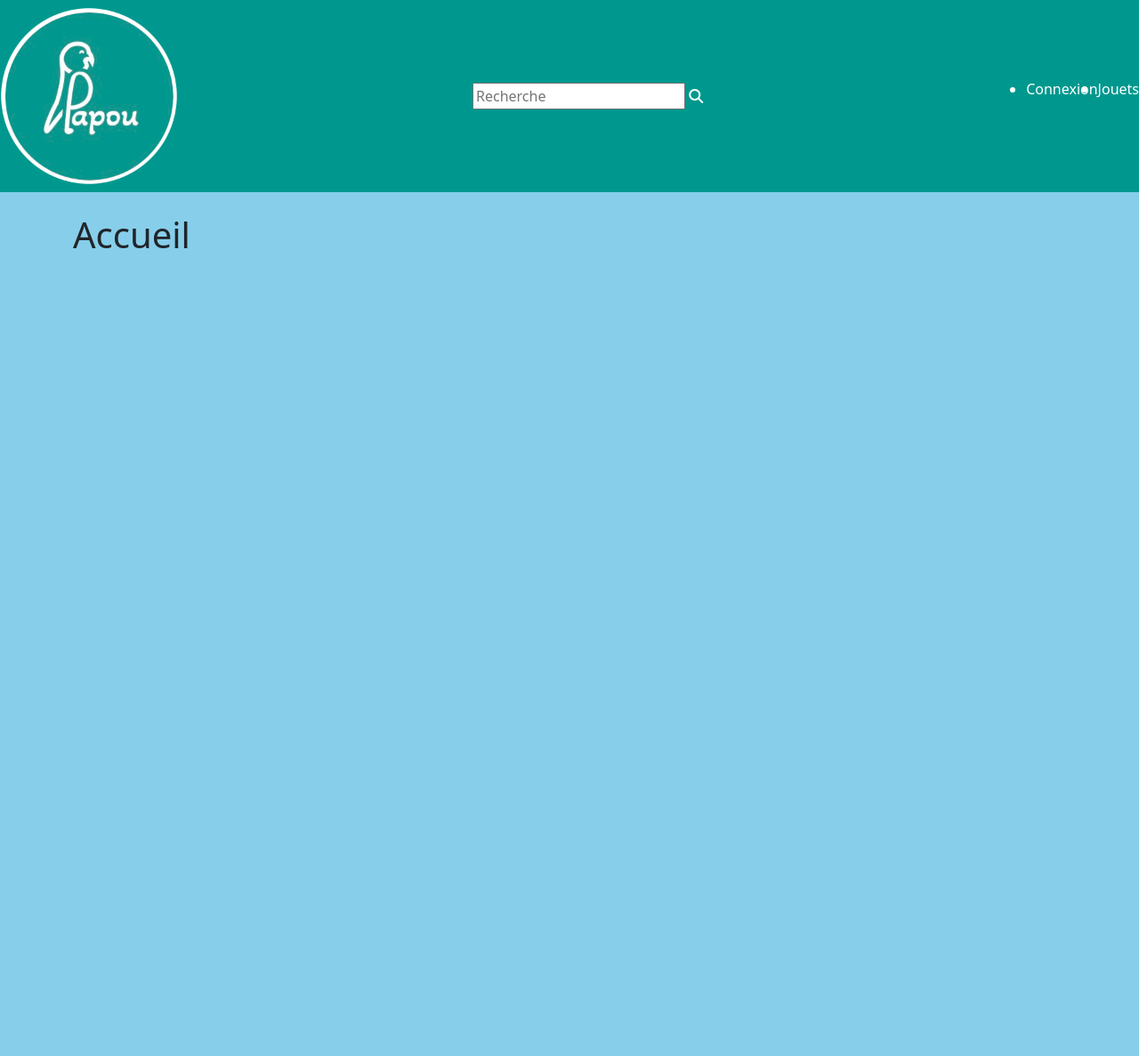
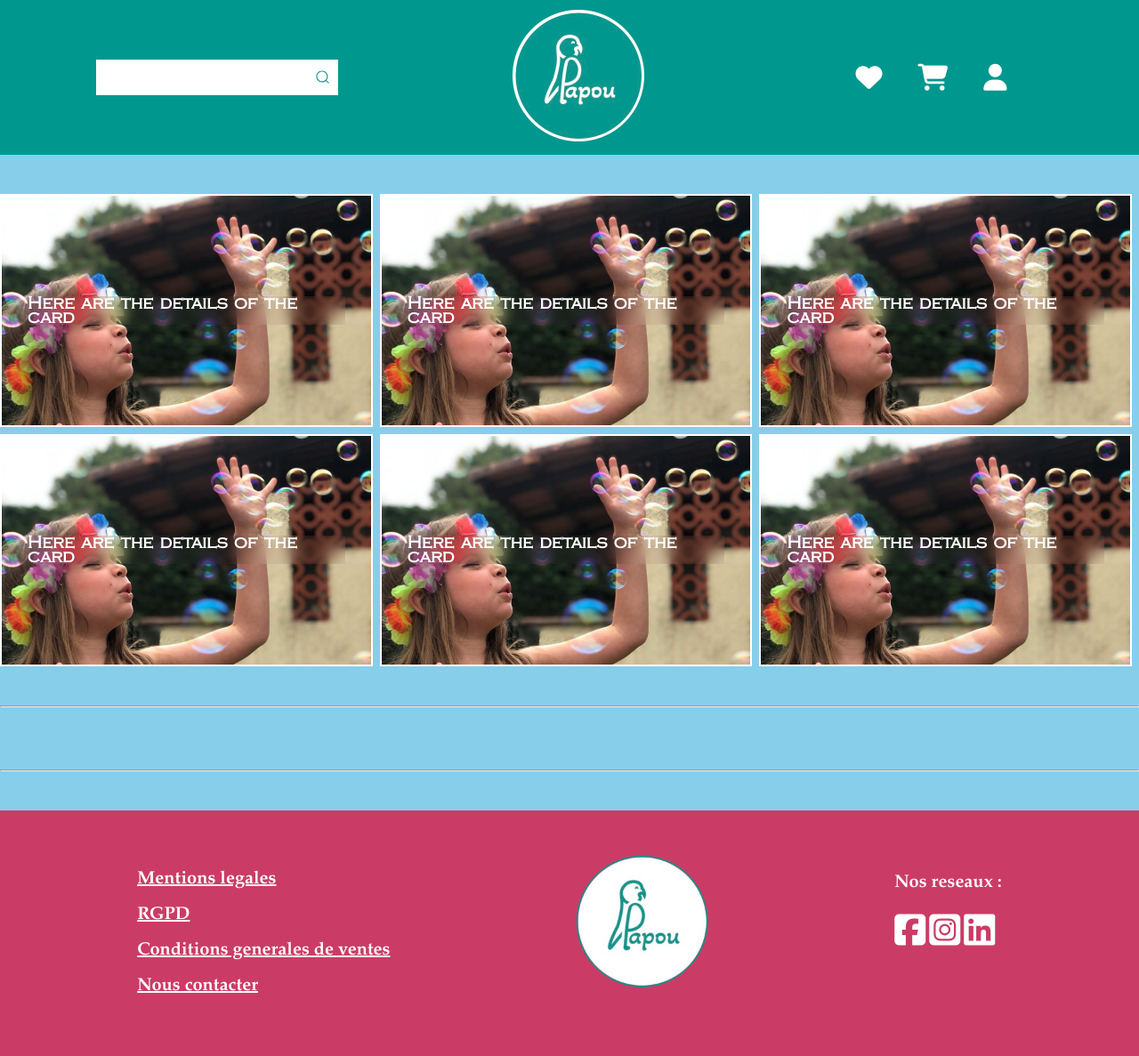
Before and after one commit to SabrarLucas/Papou, a Symfony app: template templates/main/index.html.twig in a window 1280 px wide. Shown: the whole page at 89% size. Before the commit the page ends 279 px from the top, so only its background shows below. Run offline with Twig, Linux system fonts and the light colour scheme; the template is opened without the code that fills it, so the values that code supplies are empty; style sheets or scripts are compiled from the project's sources; some libraries are stand-ins or nearby versions; some web fonts are replaced.

Commit message:
07.02.24.08h47

```diff
--- /dev/null
+++ b/public/css/component/footer.css
@@ -0,0 +1,19 @@
+.footer {
+    padding: 50px;
+    background-color: #ca3c66;
+}
+
+
+.footer-social {
+    color: #ffffff; /* couleur des liens de la liste */
+    font-size: 40px;    /* tailles des liens de la liste */
+}
+
+.space {
+    justify-content: space-around;
+}
+
+.footer-link {
+    color: #ffffff;
+    font-size: 20px;
+}
--- a/public/css/component/navbar.css
+++ b/public/css/component/navbar.css
@@ -1,18 +1,86 @@
 .navbar {
-    padding: 50px;
-    background-color: #00988e;
-    color: white;
+    background-color: #00988e;  /* couleur de fond de la navbar */
+    color: white;   /* couleur des éléments à l'intérieur de la navbar */
+    padding: 10px;  /* largeur des 4 bordures de la navbar */
 }
 
 .centered {
-    text-align: center;
+    text-align: center; /* centrage horizontal des éléments */
+    align-items: center;    /* centrage vertical des éléments */
+    justify-content: space-around;  /* espace entre les éléments */
 }
 
 .navbar_logo {
-    width: 200px;
-    height: auto;
+    width: 150px;   /* largeur du logo */
+    height: auto;   /* hauteur du logo */
 }
 
 .navbar_list {
+    display: flex;  /* alignement horizontal des éléments de la liste */
+    list-style-type: none; /* style des puces de la liste */
+}
+
+li {
+    margin-right: 40px; /* marge droite entre les éléments de la liste */
+}
+
+.navbar_link {
+    color: #ffffff; /* couleur des liens de la liste */
+    font-size: 30px;    /* tailles des liens de la liste */
+}
+
+
+
+/* barre de recherche - code source : https://uiverse.io/joe-watson-sbf/shy-snake-4 */
+.search {
     display: flex;
-}
+    align-items: center;
+    justify-content: space-between;
+    text-align: center;
+  }
+  .search__input {
+    font-family: inherit;
+    font-size: inherit;
+    background-color: #ffffff;
+    border: none;
+    color: #00988e;
+    padding: 0.7rem 1rem;
+    width: 15em;
+    transition: all ease-in-out .5s;
+    margin-right: -2rem;
+  }
+
+  .search__input:hover, .search__input:focus {
+    box-shadow: 0 0 1em #00000013;
+  }
+
+  .search__input:focus {
+    outline: none;
+    background-color: #ffffff;
+  }
+
+  .search__input::-webkit-input-placeholder {
+    font-weight: 100;
+    color: #ffffff;
+  }
+
+  .search__input:focus + .search__button {
+    background-color: #ffffff;
+  }
+
+  .search__button {
+    border: none;
+    background-color: #ffffff;
+    margin-top: .1em;
+  }
+
+  .search__button:hover {
+    cursor: pointer;
+  }
+
+  .search__icon {
+    height: 1.3em;
+    width: 1.3em;
+    fill: #00988e;
+  }
+/*-------------------fin barre de recherche-----------------*/
--- /dev/null
+++ b/public/css/fonts.css
@@ -0,0 +1,19 @@
+@font-face {
+    font-family: "Copperplate"; /* nom que l'on attribut à la nouvelle police */
+    src: url("../fonts/Copperplate.ttf"); /* chemin d'accès du fichier contenant la police */
+}
+.copper {
+    font-family: "Copperplate";
+    font-weight: 900;   /* épaisseur de la police */
+    font-size: 20px;    /* taille de la police */
+}
+
+@font-face {
+    font-family: "Palatino";
+    src: url("../fonts/Palatino.ttf");
+}
+.palatino {
+    font-family: "Palatino";
+    font-weight: 900;
+    font-size: 20px;
+}
--- a/public/css/home.css
+++ /dev/null
@@ -1,8 +0,0 @@
-
-/* Supression des marges en bordures du site */
-body {
-    margin-right: 0;
-    margin-left: 0;
-    margin-top: 0;
-    margin-bottom: 0;
-}
--- /dev/null
+++ b/public/css/index.css
@@ -0,0 +1,21 @@
+@import "fonts.css";
+@import "/css/component/navbar.css";
+@import "/css/pages/home.css";
+@import "/css/component/footer.css";
+
+
+/* Supression des marges en bordures du site */
+body {
+    margin-right: 0;
+    margin-left: 0;
+    margin-top: 0;
+    margin-bottom: 0;
+}
+
+.flex {
+    display: flex;
+}
+
+.copperplate {
+    font-family: copperplate;
+}
--- /dev/null
+++ b/public/css/pages/home.css
@@ -0,0 +1,48 @@
+.home-card-margin {
+    margin-right: auto;
+    margin-left: auto;
+    justify-content: center;
+}
+
+.blur {
+    backdrop-filter: blur(10px);
+}
+
+/* card code source : https://uiverse.io/alexruix/cowardly-ape-35 */
+.home-card {
+    width: 400px;
+    height: 200px;
+    background-image: url(/images/test2.jpg);
+    background-size: cover;
+    position: relative;
+    padding: 1.8rem;
+    border: 2px solid #ffffff;
+    transition: 0.5s ease-out;
+    overflow: visible;
+    margin-right: 8px;
+    margin-top: 8px;
+   }
+
+   .home-card-details {
+    color: black;
+    height: 100%;
+    gap: .5em;
+    display: grid;
+    place-content: center;
+   }
+
+   .home-text-body {
+    color: rgb(255, 255, 255);
+   }
+
+   /*Hover*/
+   .home-card:hover {
+    border-color: #4aa3a2;
+    box-shadow: 0 10px 20px 0 rgba(0, 0, 0, 24);
+   }
+
+   .home-card:hover .home-card-button {
+    transform: translate(-50%, 50%);
+    opacity: 1;
+   }
+   /* -------------------------------------------- */
--- a/templates/base.html.twig
+++ b/templates/base.html.twig
@@ -11,15 +11,22 @@
         {# Liens des feuilles de style css #}
         {% block stylesheets %}
             {{ encore_entry_link_tags('app') }}
-            <link href="{{ asset('css/home.css') }}" rel="stylesheet"/>
-            <link href="{{ asset('css/component/navbar.css') }}" rel="stylesheet"/>
-            <link href="https://cdn.jsdelivr.net/npm/bootstrap@5.3.2/dist/css/bootstrap.min.css" rel="stylesheet" integrity="sha384-T3c6CoIi6uLrA9TneNEoa7RxnatzjcDSCmG1MXxSR1GAsXEV/Dwwykc2MPK8M2HN" crossorigin="anonymous">
+            <link href="{{ asset('css/index.css') }}" rel="stylesheet"/>
         {% endblock %}
 
         {% block javascripts %}
             {{ encore_entry_script_tags('app') }}
         <script src="https://kit.fontawesome.com/a867087266.js" crossorigin="anonymous"></script>
         {% endblock %}
+        <style>
+        @font-face {
+            font-family: "Copperplate";
+            src: url("https://fontsforyou.com/fonts/c/Copperplate.ttf");
+        }
+        .copper {
+            font-family: "Copperplate";
+        }
+        </style>
 
     </head>
 
@@ -34,13 +41,12 @@
         <div class="container mt-4">
         {% block body %}{% endblock %}
         </div>
-
-        <script src="https://cdn.jsdelivr.net/npm/@popperjs/core@2.11.8/dist/umd/popper.min.js" integrity="sha384-I7E8VVD/ismYTF4hNIPjVp/Zjvgyol6VFvRkX/vR+Vc4jQkC+hVqc2pM8ODewa9r" crossorigin="anonymous"></script>
-        <script src="https://cdn.jsdelivr.net/npm/bootstrap@5.3.2/dist/js/bootstrap.min.js" integrity="sha384-BBtl+eGJRgqQAUMxJ7pMwbEyER4l1g+O15P+16Ep7Q9Q+zqX6gSbd85u4mG4QzX+" crossorigin="anonymous"></script>
     </body>
-
-
 
 </html>
 
+{% block footer %}
+{% include "partials/footer.html.twig" %}
+{% endblock %}
+
         {# Run `composer require symfony/webpack-encore-bundle` to start using Symfony UX #}
--- a/templates/main/index.html.twig
+++ b/templates/main/index.html.twig
@@ -2,12 +2,74 @@
 
 {% block body %}
 
-    <h1>Accueil</h1>
-    <ul>
-        {% for category in categories %}
+<br><br>
 
-        <li><a href="{{ path('product', {'id': category.id}) }}">{{ category.name }}</a></li>
 
-        {% endfor %}
-    </ul>
+<div class="flex home-card-margin">
+
+    <div class="home-card">
+        <div class="home-card-details">
+            <p class="home-text-body copper blur">Here are the details of the card</p>
+        </div>
+    </div>
+
+    <div class="home-card">
+        <div class="home-card-details">
+            <p class="home-text-body copper blur">Here are the details of the card</p>
+        </div>
+    </div>
+
+    <div class="home-card">
+        <div class="home-card-details">
+            <p class="home-text-body copper blur">Here are the details of the card</p>
+        </div>
+    </div>
+
+</div>
+
+
+<div class="flex home-card-margin">
+
+    <div class="home-card">
+        <div class="home-card-details">
+            <p class="home-text-body copper blur">Here are the details of the card</p>
+        </div>
+    </div>
+
+    <div class="home-card">
+        <div class="home-card-details">
+            <p class="home-text-body copper blur">Here are the details of the card</p>
+        </div>
+    </div>
+
+    <div class="home-card">
+        <div class="home-card-details">
+            <p class="home-text-body copper blur">Here are the details of the card</p>
+        </div>
+    </div>
+
+</div>
+
+
+
+<br><br><hr><br><br>
+
+
+<div class="flex">
+
+
+        {# {% for category in categories %}
+        <div>
+           <img src="{{ category.photo }}">
+            <a href="{{ path('product', {'id': category.id}) }}">{{ category.name }}</a>
+        </div>
+
+        {% endfor %} #}
+
+</div>
+
+<br><hr><br><br>
+
+
+
 {% endblock %}
--- /dev/null
+++ b/templates/partials/footer.html.twig
@@ -0,0 +1,21 @@
+<footer class="footer flex space">
+
+    <div>
+        <p><a href="" class="palatino footer-link">Mentions legales</a></p>
+        <p><a href="" class="palatino footer-link">RGPD</a></p>
+        <p><a href="" class="palatino footer-link">Conditions generales de ventes</a></p>
+        <p><a href="" class="palatino footer-link">Nous contacter</a></p>
+    </div>
+
+    <a href="{{ path('main') }}"> <!-- lien vers l'accueil -->
+        <img src="{{ asset("images/logoblanc.png") }}" class="navbar_logo"><!-- logo -->
+    </a>
+
+    <div>
+        <p class="palatino footer-link">Nos reseaux :</p>
+        <a href=""><i class="fa-brands fa-square-facebook footer-social"></i></a>
+        <a href=""><i class="fa-brands fa-square-instagram footer-social"></i></a>
+        <a href=""> <i class="fa-brands fa-linkedin footer-social"></i></a>
+    </div>
+
+</footer>
--- a/templates/partials/navbar.html.twig
+++ b/templates/partials/navbar.html.twig
@@ -1,23 +1,37 @@
+
+<!-- bloc de la navbar entière -->
+<div class="navbar flex centered">
+
+     <!-- barre de recherche de la navbar -->
+    <div class="search">
+        <input type="text" class="search__input" placeholder="Rechercher">
+        <button class="search__button">
+            <svg class="search__icon" aria-hidden="true" viewBox="0 0 24 24">
+                <g>
+                    <path d="M21.53 20.47l-3.66-3.66C19.195 15.24 20 13.214 20 11c0-4.97-4.03-9-9-9s-9 4.03-9 9 4.03 9 9 9c2.215 0 4.24-.804 5.808-2.13l3.66 3.66c.147.146.34.22.53.22s.385-.073.53-.22c.295-.293.295-.767.002-1.06zM3.5 11c0-4.135 3.365-7.5 7.5-7.5s7.5 3.365 7.5 7.5-3.365 7.5-7.5 7.5-7.5-3.365-7.5-7.5z"></path>
+                </g>
+            </svg>
+        </button>
+    </div>
+    <!-- fin bloc -->
 
 
-<div class="navbar">
-
-    <div class="centered">
-        <img src="{{ asset("images/logovert.png") }}" class="navbar_logo">
-    </div>
+    <!-- bloc logo principal de la navbar -->
+    <a href="{{ path('main') }}"> <!-- lien vers l'accueil -->
+        <img src="{{ asset("images/logovert.png") }}" class="navbar_logo"><!-- logo -->
+    </a>
+    <!-- fin bloc -->
 
 
-    <div class="">
-        <input type="search" class="" placeholder="Recherche"/>
-        <span class="" id="">
-            <i class="fa-solid fa-magnifying-glass"></i>
-        </span>
-    </div>
-
+    <!-- liste de liens de la navbar -->
     <nav>
         <ul class="navbar_list">
-            <li>Connexion</li>
-            <li>Jouets</li>
+            <li><a href=""><i class="fa-solid fa-heart navbar_link"></i></a></li> <!-- lien vers les coups de coeur -->
+            <li><a href=""><i class="fa-solid fa-cart-shopping navbar_link"></i></a></li> <!-- lien vers le panier -->
+            <li><a href=""><i class="fa-solid fa-user navbar_link"></i></a></li> <!-- lien vers son profil -->
         </ul>
     </nav>
+    <!-- fin block -->
+
 </div>
+<!-- fin block -->
```
Also changed, not shown: templates/pages/index.html.twig (deleted, +0 -14 lines), tests/bootstrap.php (deleted, +0 -11 lines), public/fonts/Copperplate.ttf (added), public/fonts/Palatino.ttf (added), public/images/test1.jpg (added), public/images/test2.jpg (added).
